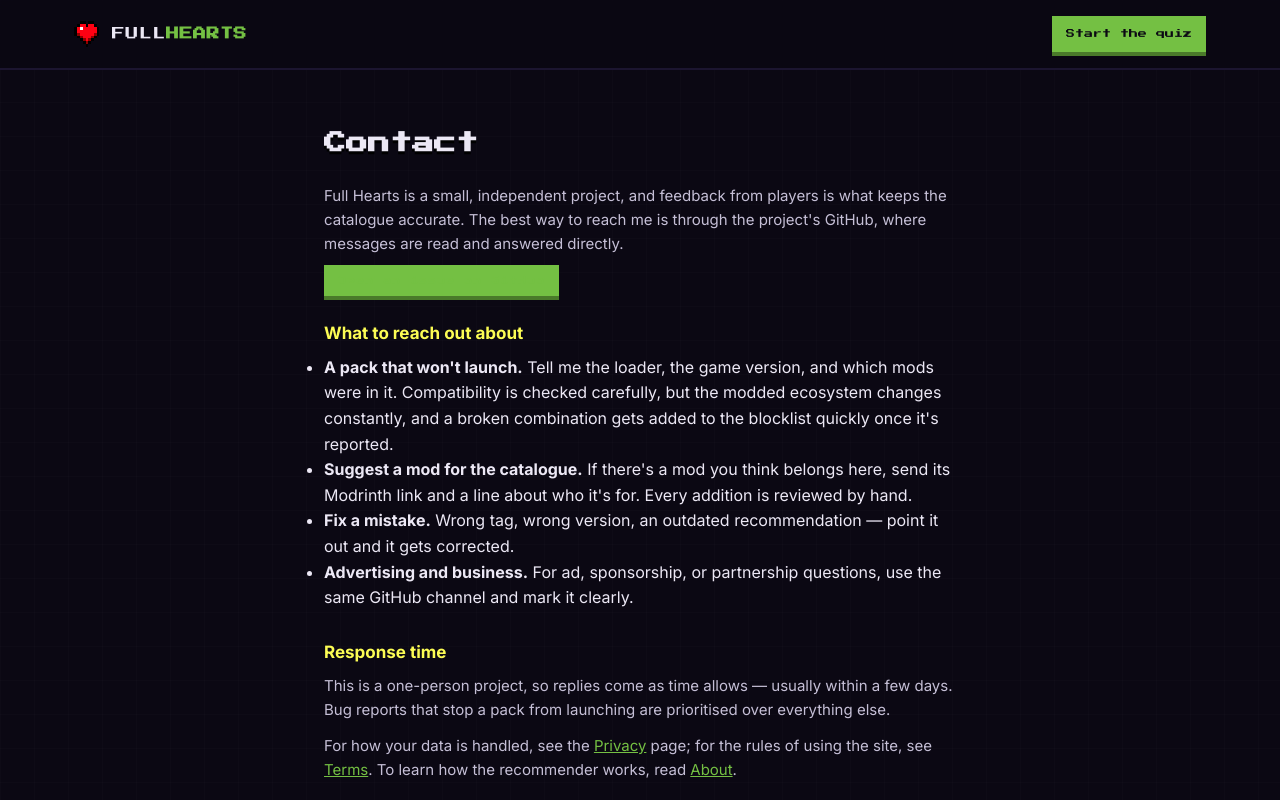
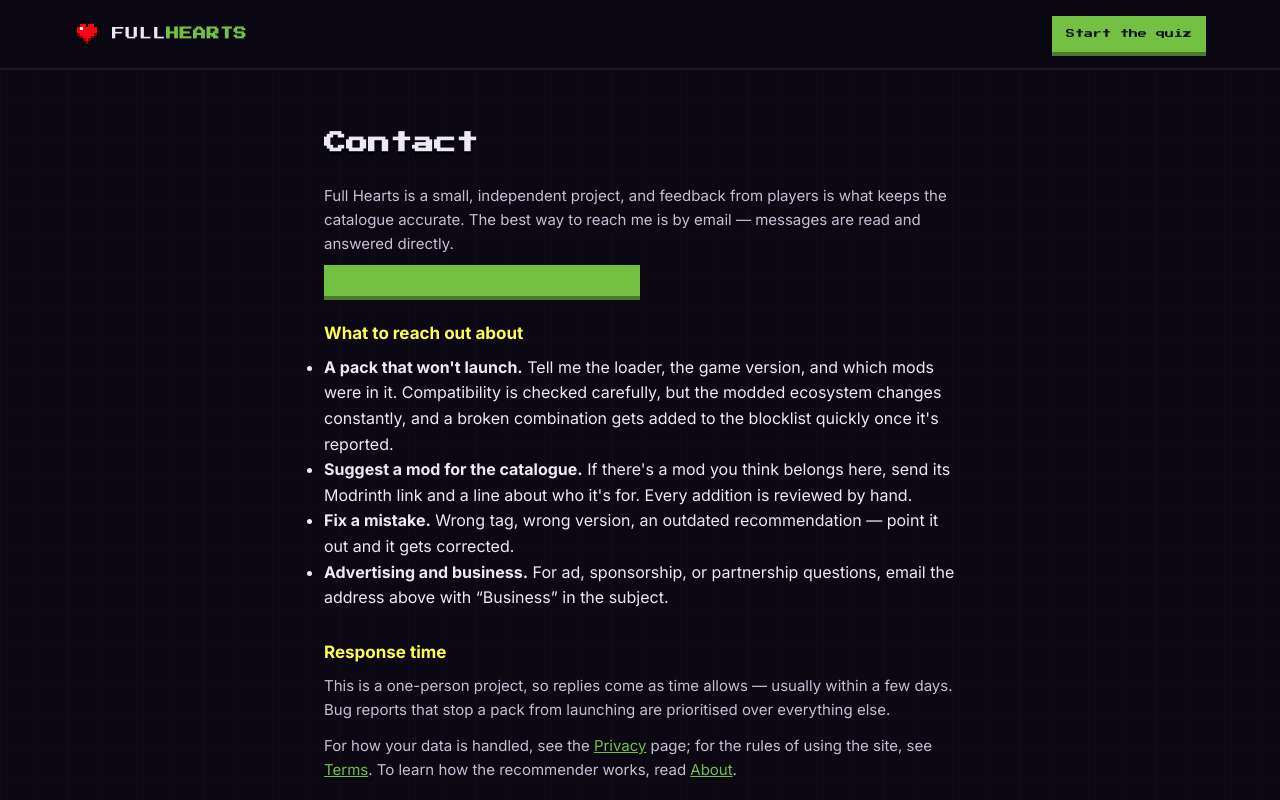
Before and after one commit to YatoVoid/FullHearts, a Next.js app: page /contact in a window 1280 px wide. Shown: the top 800 px of the page. Built offline with nearby package versions, Linux system fonts and the light colour scheme; no server answers.

Commit message:
Use email as the contact channel instead of GitHub

```diff
--- a/app/contact/page.tsx
+++ b/app/contact/page.tsx
@@ -18,7 +18,7 @@ const HEART = (
   />
 );
 
-const REPO = "https://github.com/YatoVoid/FullHearts";
+const EMAIL = "wali.lambert1960@gmail.com";
 
 export default function Contact() {
   return (
@@ -37,13 +37,11 @@ export default function Contact() {
         <h1>Contact</h1>
         <p>
           Full Hearts is a small, independent project, and feedback from players is what keeps the catalogue accurate.
-          The best way to reach me is through the project&apos;s GitHub, where messages are read and answered directly.
+          The best way to reach me is by email &mdash; messages are read and answered directly.
         </p>
 
         <p>
-          <a className="nav-cta" href={`${REPO}/issues/new`} target="_blank" rel="noopener noreferrer">
-            Open an issue on GitHub
-          </a>
+          <a className="nav-cta" href={`mailto:${EMAIL}`}>Email {EMAIL}</a>
         </p>
 
         <h2>What to reach out about</h2>
@@ -62,8 +60,8 @@ export default function Contact() {
             it gets corrected.
           </li>
           <li>
-            <strong>Advertising and business.</strong> For ad, sponsorship, or partnership questions, use the same GitHub
-            channel and mark it clearly.
+            <strong>Advertising and business.</strong> For ad, sponsorship, or partnership questions, email the address
+            above with &ldquo;Business&rdquo; in the subject.
           </li>
         </ul>
 
--- a/app/privacy/page.tsx
+++ b/app/privacy/page.tsx
@@ -59,7 +59,7 @@ export default function Privacy() {
         </p>
 
         <h2>Contact</h2>
-        <p>Questions about this page? Reach out via the project&apos;s repository.</p>
+        <p>Questions about this page? Email <a href="mailto:wali.lambert1960@gmail.com">wali.lambert1960@gmail.com</a> or see the <Link href="/contact">Contact</Link> page.</p>
       </main>
 
       <Footer />
```
